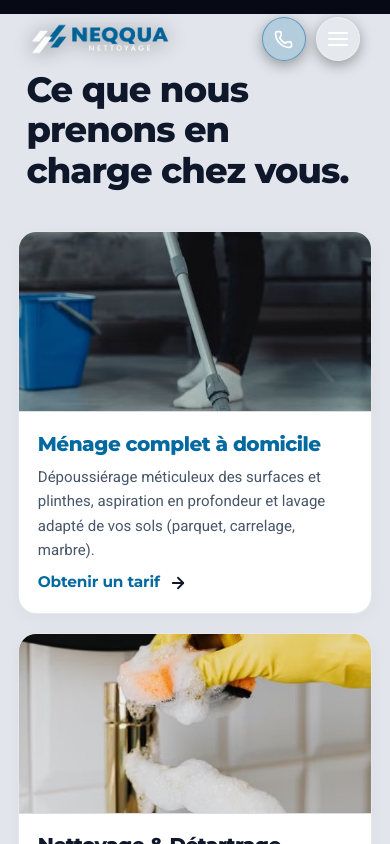
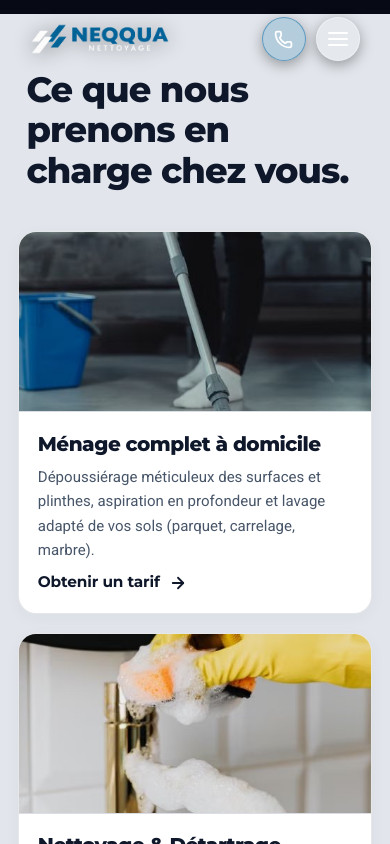
Before and after one commit to rebatiabd-prog/Neqqua-Nettoyage, a React (Vite) app: page / in a window 390 px wide. In both pictures the pointer is over the link 195 px from the left and 1252 px from the top of the page. Shown: the part 830-1674 px from the top of the page. Built offline with nearby package versions, Linux system fonts and the light colour scheme; no server answers.

Commit message:
style(mobile): remove blue hover/active highlight on service pillars on mobile

```diff
--- a/src/index.css
+++ b/src/index.css
@@ -1604,6 +1604,8 @@ ul {
     justify-content: space-between;
     gap: 0;
     padding-right: 0;
+    -webkit-tap-highlight-color: transparent;
+    outline: none;
   }
 
   .pillar-thumb {
@@ -1628,23 +1630,39 @@ ul {
     align-self: flex-start;
   }
 
-  /* Smartphone & Tablette : Suppression de l'effet bouton et saut au scroll */
+  /* Smartphone & Tablette : Suppression totale du hover bleu, de l'effet bouton et du saut au scroll */
   .service-pillar-item:hover,
   .service-pillar-item:active,
+  .service-pillar-item:focus,
+  .service-pillar-item:focus-visible,
   .service-pillar-item.is-visible:hover,
-  .service-pillar-item.is-visible:active {
+  .service-pillar-item.is-visible:active,
+  .service-pillar-item.is-visible:focus,
+  .service-pillar-item.is-visible:focus-visible {
     transform: none !important;
     border-color: rgba(15, 23, 42, 0.1) !important;
     box-shadow: 0 4px 16px rgba(15, 23, 42, 0.04) !important;
+    outline: none !important;
+  }
+
+  .service-pillar-item:hover .pillar-title,
+  .service-pillar-item:active .pillar-title,
+  .service-pillar-item:focus .pillar-title,
+  .service-pillar-item:hover .pillar-link-text,
+  .service-pillar-item:active .pillar-link-text,
+  .service-pillar-item:focus .pillar-link-text {
+    color: #0f172a !important;
   }
 
   .service-pillar-item:hover .pillar-img,
-  .service-pillar-item:active .pillar-img {
+  .service-pillar-item:active .pillar-img,
+  .service-pillar-item:focus .pillar-img {
     transform: none !important;
   }
 
   .service-pillar-item:hover .pillar-link-arrow,
-  .service-pillar-item:active .pillar-link-arrow {
+  .service-pillar-item:active .pillar-link-arrow,
+  .service-pillar-item:focus .pillar-link-arrow {
     transform: none !important;
     stroke: #0f172a !important;
   }
```
